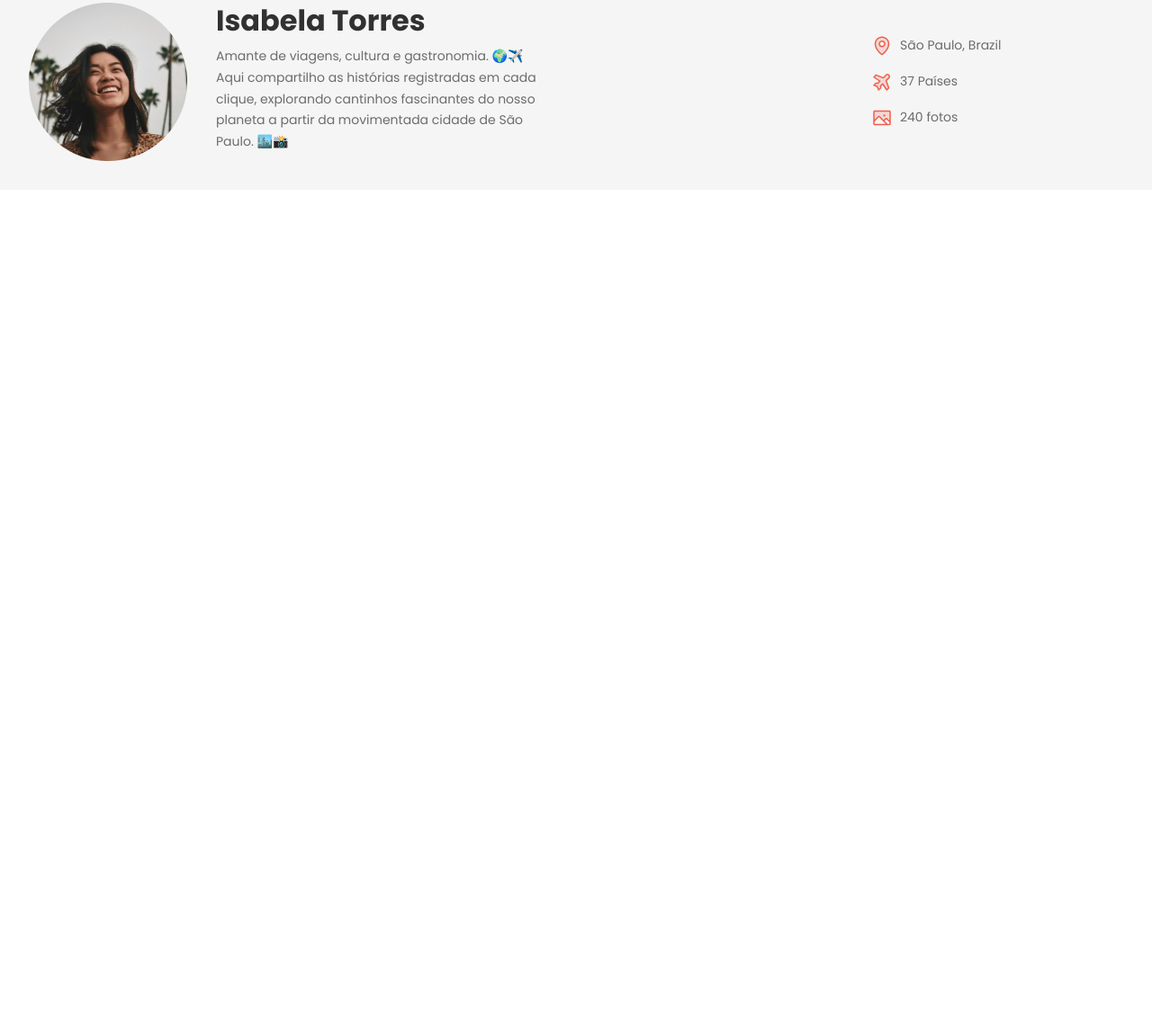
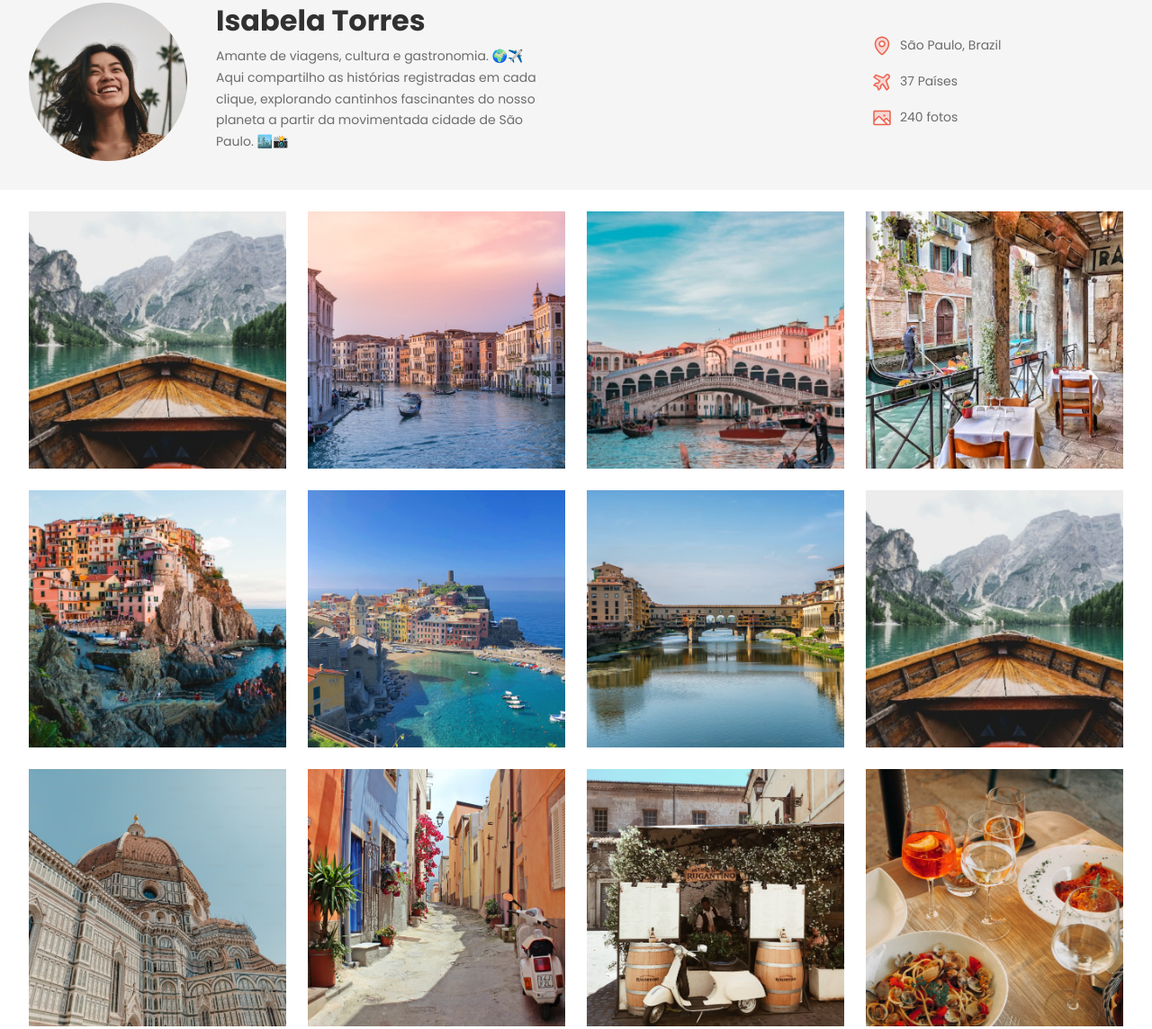
Before and after one commit to FelipeFerreiraAmado/Travelgram, a plain HTML site: page index.html in a window 1280 px wide. Shown: the part 125-1269 px from the top of the page at 90% size. Before the commit the page ends 800 px from the top, so only its background shows below. Drawn offline with Linux system fonts and the light colour scheme.

Commit message:
main gallery

```diff
--- a/index.html
+++ b/index.html
@@ -76,5 +76,21 @@
         </header>
     </div>
 
+    <main class="container">
+        <img src="./assets/images/Image 01.png" alt="">
+        <img src="./assets/images/Image 02.png" alt="">
+        <img src="./assets/images/Image 03.png" alt="">
+        <img src="./assets/images/Image 04.png" alt="">
+        <img src="./assets/images/Image 05.png" alt="">
+        <img src="./assets/images/Image 06.png" alt="">
+        <img src="./assets/images/Image 07.png" alt="">
+        <img src="./assets/images/Image 01.png" alt="">
+        <img src="./assets/images/Image 08.png" alt="">
+        <img src="./assets/images/Image 09.png" alt="">
+        <img src="./assets/images/Image 10.png" alt="">
+        <img src="./assets/images/Image 11.png" alt="">
+        <img src="./assets/images/Image 12.png" alt="">
+    </main>
+
 </body>
 </html>
--- a/styles/index.css
+++ b/styles/index.css
@@ -1,3 +1,4 @@
 @import url(global.css);
 @import url(nav.css);
 @import url(header.css);
+@import url(main.css);
--- /dev/null
+++ b/styles/main.css
@@ -0,0 +1,12 @@
+main {
+    display: flex;
+    flex-wrap: wrap;
+    gap: 24px;
+    padding-block: 24px;
+}
+
+main img {
+    width: 286px;
+    height: 286px;
+    object-fit: cover;
+}
```
